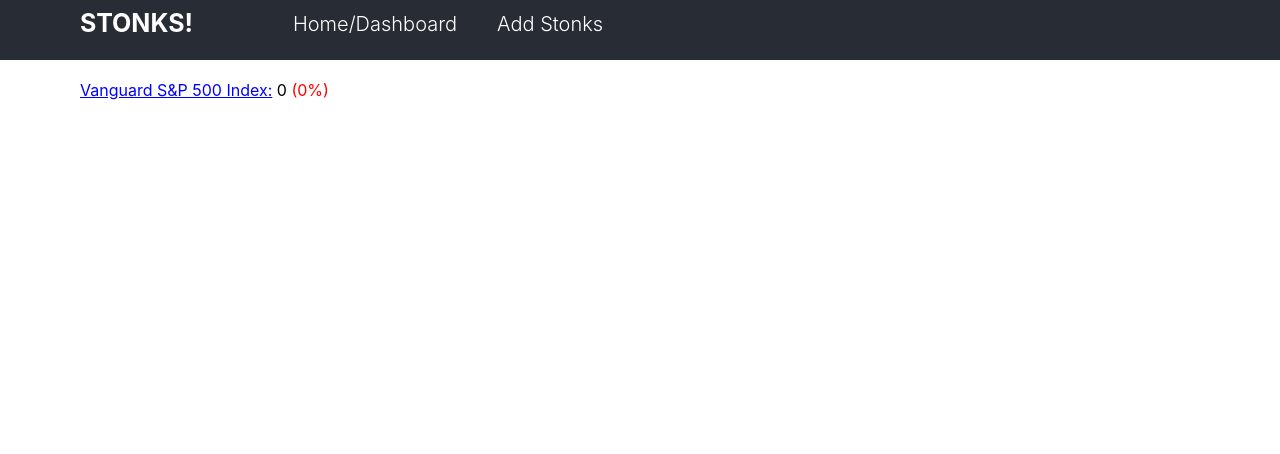
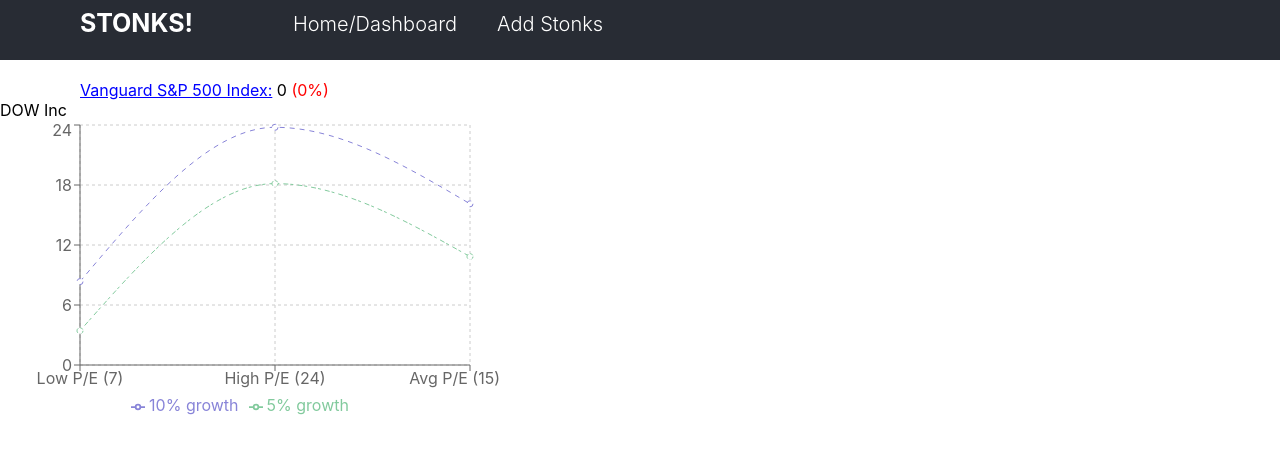
Before and after one commit to toddmantell/stonks, a React (Create React App) app: page /stonkdetail in a window 1280 px wide. Shown: the top 454 px of the page. Built offline with nearby package versions, Linux system fonts and the light colour scheme; no server answers.

Commit message:
updated recharts and added a line chart to sketch out IRR

```diff
--- a/package.json
+++ b/package.json
@@ -13,7 +13,7 @@
     "react-router-dom": "^5.1.0",
     "react-scripts": "3.1.1",
     "react-select": "^3.0.8",
-    "recharts": "^2.0.0-beta.1",
+    "recharts": "^2.2.0",
     "use-debounce": "^3.0.1"
   },
   "scripts": {
--- a/src/App.js
+++ b/src/App.js
@@ -4,6 +4,7 @@ import { BrowserRouter as Router, Route } from "react-router-dom";
 import ErrorBoundary from "./components/ErrorBoundary";
 import Dashboard from "./pages/Dashboard";
 import AddStonk from "./pages/AddStonk";
+import StonkDetails from "./pages/StonkDetails";
 import Header from "./components/Header";
 import MarketBanner from "./components/MarketBanner";
 import UserContext, { UserProvider } from "./data/context/UserContext";
@@ -21,6 +22,7 @@ function App() {
                 <>
                   <Route exact path="/" component={Dashboard} />
                   <Route path="/addstonk" component={AddStonk} />
+                  <Route path="/stonkdetail" component={StonkDetails} />
                 </>
               )}
             </UserContext.Consumer>
--- a/src/components/ValuationProbabilities.js
+++ b/src/components/ValuationProbabilities.js
@@ -1,8 +1,65 @@
 import React from "react";
-import { BarChart } from "recharts";
+import {
+  LineChart,
+  Line,
+  XAxis,
+  YAxis,
+  CartesianGrid,
+  Tooltip,
+  Legend,
+} from "recharts";
 
-const ValuationProbabilities = () => {
-  return <BarChart />;
-};
+const data = [
+  {
+    name: `Low P/E (${7})`,
+    "10% growth": 8.34,
+    "5% growth": 3.42,
+  },
+  {
+    name: `High P/E (${24})`,
+    "10% growth": 23.77,
+    "5% growth": 18.14,
+  },
+  {
+    name: `Avg P/E (${15})`,
+    "10% growth": 16.12,
+    "5% growth": 10.84,
+  },
+];
+
+const ValuationProbabilities = () => (
+  <article>
+    <div>DOW Inc</div>
+    <LineChart
+      width={500}
+      height={300}
+      data={data}
+      margin={{
+        top: 5,
+        right: 30,
+        left: 20,
+        bottom: 5,
+      }}
+    >
+      <CartesianGrid strokeDasharray="3 3" />
+      <XAxis dataKey="name" />
+      <YAxis />
+      <Tooltip />
+      <Legend />
+      <Line
+        type="monotone"
+        dataKey="10% growth"
+        stroke="#8884d8"
+        strokeDasharray="5 5"
+      />
+      <Line
+        type="monotone"
+        dataKey="5% growth"
+        stroke="#82ca9d"
+        strokeDasharray="3 4 5 2"
+      />
+    </LineChart>
+  </article>
+);
 
 export default ValuationProbabilities;
```
Also changed, not shown: 1 other file (tests, documents, lock files or other folders).
